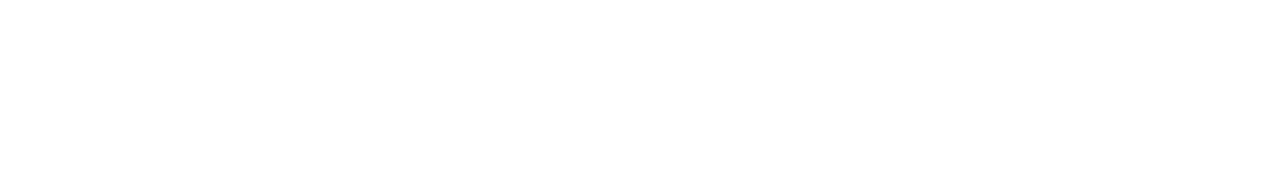
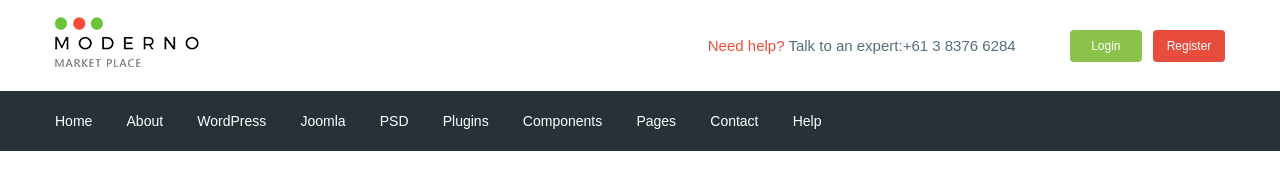
Before and after one commit to Shapranow/moderno, a website: page app/index.html in a window 1280 px wide. Drawn offline with nearby package versions, Linux system fonts and the light colour scheme; files that its build step writes are made by us from their sources.

Commit message:
added header

```diff
--- a/app/index.html
+++ b/app/index.html
@@ -4,10 +4,59 @@
     <meta charset="UTF-8">
     <meta name="viewport" content="width=device-width, initial-scale=1.0">
     <title>Document</title>
+    <link href="https://fonts.googleapis.com/css?family=Roboto:500,700&display=swap" rel="stylesheet">
     <link rel="stylesheet" href="css/libs.min.css">
     <link rel="stylesheet" href="css/style.min.css">
 </head>
 <body>
+    <header class="header">
+
+
+        <div class="header__top">
+             <div class="container">
+                <div class="header__top-inner">
+                    <div class="header__logo">
+                        <a href="#">
+                            <img src="images/logo.png" alt="">
+                        </a>
+                    </div>
+
+                    <div class="header__text">
+                        <a href="#"><span>Need help?</span></a> Talk to an expert:<a class="header__phone" href="tel:61383766284">+61 3 8376 6284</a>
+                    </div>
+
+                    <div class="header__box">
+                        <a class="basket" href="#"></a>
+                        <a class="header__btn header__btn-login" href="#">Login</a>
+                        <a class="header__btn header__btn-register" href="#">Register</a>
+                    </div>
+                </div> <!-- "header__top-inner" -->
+            </div>
+        </div> <!-- "header__top" -->
+
+        <div class="header__menu">
+            <div class="container">
+                <nav class="menu">
+                    <ul class="menu__list">
+                        <li><a href="#">Home</a></li>
+                        <li><a href="#">About</a></li>
+                        <li><a href="#">WordPress</a></li>
+                        <li><a href="#">Joomla</a></li>
+                        <li><a href="#">PSD</a></li>
+                        <li><a href="#">Plugins</a></li>
+                        <li><a href="#">Components</a></li>
+                        <li><a href="#">Pages</a></li>
+                        <li><a href="#">Contact</a></li>
+                        <li><a href="#">Help</a></li>
+                    </ul>
+                </nav><!-- "menu" -->
+            </div>
+        </div> <!-- "header__menu" -->
+
+
+
+
+    </header>
 
     <script src="https://ajax.googleapis.com/ajax/libs/jquery/3.4.1/jquery.min.js"></script>
     <script src="js/libs.min.js"></script>
--- /dev/null
+++ b/app/scss/_fonts.scss
@@ -0,0 +1,7 @@
+@font-face {
+	font-family: 'Roboto-Regular', sans-serif;
+    src: url('../fonts/Roboto-Regular.woff2') format('woff2'),
+         url('../fonts/Roboto-Regular.woff') format('woff');
+    font-weight: 400;
+    font-display: swap;
+}
--- /dev/null
+++ b/app/scss/_global.scss
@@ -0,0 +1,34 @@
+html{
+    box-sizing: border-box;
+}
+*,
+*::before,
+*::after{
+    box-sizing: inherit;
+}
+
+a{
+    display: inline-block;
+    text-decoration: none;
+    color: $text;
+}
+
+ul,
+li{
+    margin: 0;
+    padding: 0;
+    list-style: none;
+}
+body{
+    font-family: 'Roboto-Regular', sans-serif;
+    font-size: 15px;
+    line-height: 24px;
+    font-weight: 400;
+    color: $text;
+}
+
+.container{
+    max-width: 1200px;
+    margin: 0 auto;
+    padding: 0 15px;
+}
--- /dev/null
+++ b/app/scss/_vars.scss
@@ -0,0 +1,4 @@
+$text: #546e7a;
+$red: #e74c3c;
+$green: #8bc34a;
+$bg: #263238;
--- a/app/scss/style.scss
+++ b/app/scss/style.scss
@@ -1,8 +1,53 @@
-html{
-    box-sizing: border-box;
+@import 'vars';
+@import 'global';
+@import 'fonts';
+
+.header__top-inner{
+    display: flex;
+    justify-content: space-between;
+    height: 91px;
+    align-items: center;
 }
-*,
-*::before,
-*::after{
-    box-sizing: inherit;
+.header__text{
+    margin-left: auto;
+    margin-right: 50px;
+    span{
+        color: $red;
+    }
 }
+
+.header__btn{
+    padding: 4px;
+    width: 72px;
+    border-radius: 4px;
+    text-align: center;
+    color: #fff;
+    font-size: 12px;
+}
+.header__btn-login{
+    background-color: $green;
+}
+.header__btn-register{
+    background-color: $red;
+    margin-left: 7px;
+}
+.header__menu{
+    background-color: $bg;
+}
+.menu{
+    display: flex;
+    align-items: center;
+    height: 60px;
+}
+.menu__list{
+    li{
+        display: inline-block;
+        & + li{
+          margin-left: 30px;
+        }
+    }
+    a{
+        color: #fff;
+        font-size: 14px;
+    }
+}
--- a/gulpfile.js
+++ b/gulpfile.js
@@ -8,8 +8,8 @@ let gulp = require('gulp'),
     cssmin = require('gulp-cssmin');
 
 gulp.task('sass', function(){
-   return gulp.src('app/scss/style.scss')
-      .pipe(sass({outputStyle: 'compressed'}))
+   return gulp.src('app/scss/**/*.scss')
+      .pipe(sass({ outputStyle: 'expanded' }))  // compressed
       .pipe(rename({suffix : '.min'}))
       .pipe(autoprefixer({
         overrideBrowserslist: ['last 8 versions']
@@ -58,7 +58,7 @@ gulp.task('browser-sync', function(){
 });
 
 gulp.task('watch', function(){
-    gulp.watch('app/scss/style.scss', gulp.parallel('sass'))
+    gulp.watch('app/scss/**/*.scss', gulp.parallel('sass'))
     gulp.watch('app/*.html', gulp.parallel('html'))
     gulp.watch('app/js/*.js', gulp.parallel('js'))
 });
```
Also changed, not shown: app/fonts/Roboto-Regular.woff (added), app/fonts/Roboto-Regular.woff2 (added), app/images/logo.png (added).
